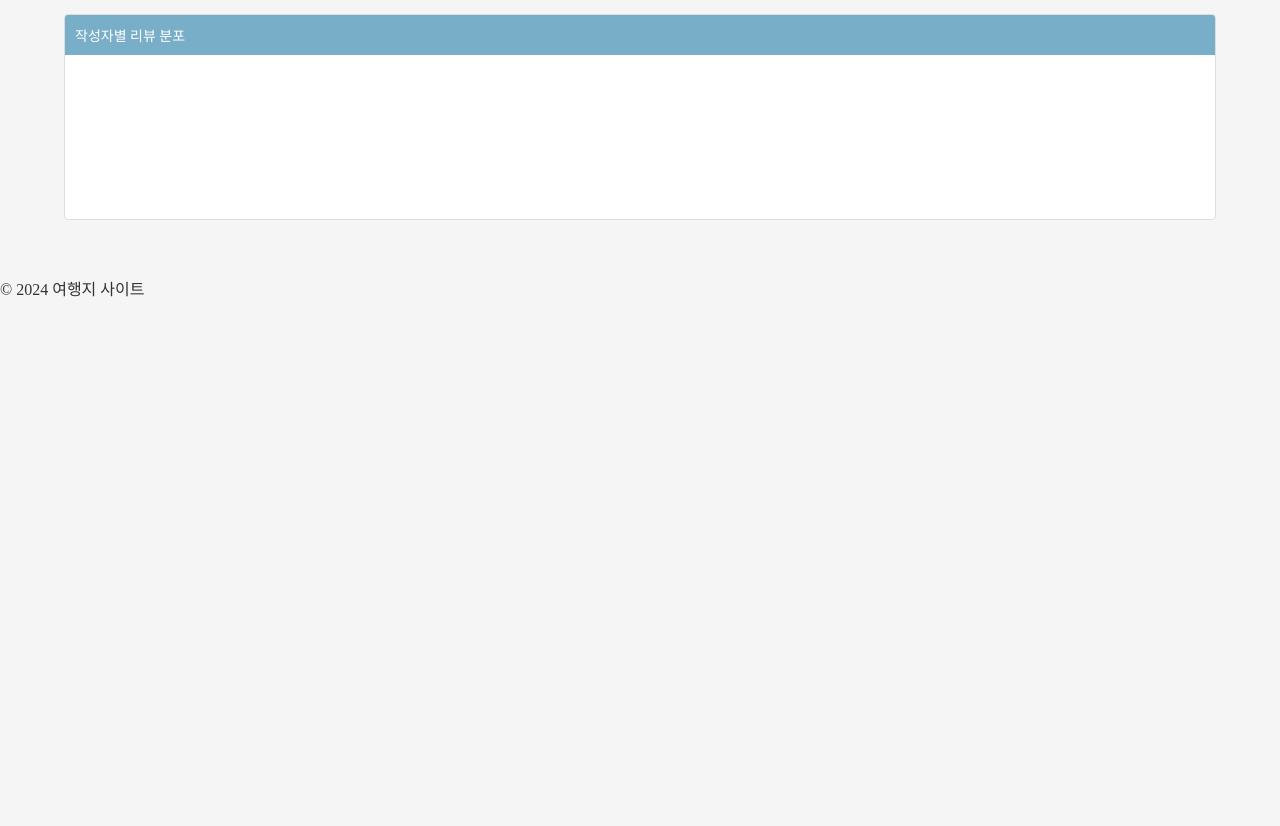
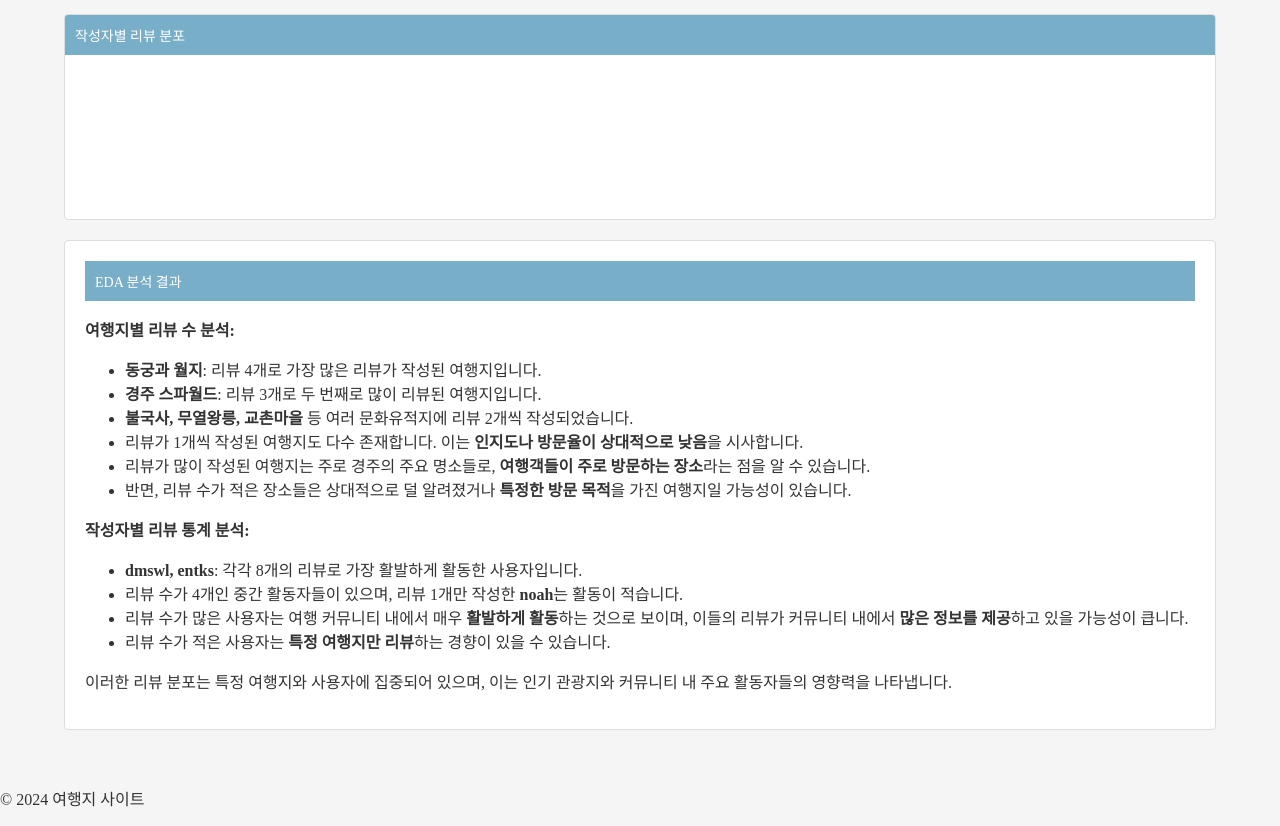
Before and after one commit to Cup-Of-Liber-Tea/MapPro, a Django app: template data/templates/travel_stats.html in a window 1280 px wide. Shown: the part 509-1335 px from the top of the page. Before the commit the page ends 806 px from the top, so only its background shows below. Run offline with Django 3.2, Linux system fonts and the light colour scheme; the template is opened without the code that fills it, so the values that code supplies are empty; a map, chart or similar area stays blank.

Commit message:
데이터 분석 결과 입력

```diff
--- a/data/templates/travel_stats.html
+++ b/data/templates/travel_stats.html
@@ -7,7 +7,6 @@
     <title>여행 데이터 분석</title>
     <style>
         body {
-            /* font-family: "Roboto", "Lucida Grande", "DejaVu Sans", "Bitstream Vera Sans", Verdana, Arial, sans-serif; */
             margin: 0;
             padding: 0;
             color: #333;
@@ -21,7 +20,6 @@
         h1 {
             font-weight: 300;
             font-size: 24px;
-            /* color: #666; */
             padding: 0 10px;
             margin-bottom: 20px;
         }
@@ -40,6 +38,12 @@
             margin: 0;
             padding: 10px;
             text-transform: uppercase;
+        }
+        .analysis {
+            padding: 20px;
+            background-color: #fff;
+            border: 1px solid #ddd;
+            margin-top: 20px;
         }
         table {
             border-collapse: collapse;
@@ -120,6 +124,27 @@
             <h2>작성자별 리뷰 분포</h2>
             <canvas id="authorChart"></canvas>
         </div>
+
+        <div class="module analysis">
+            <h2>EDA 분석 결과</h2>
+            <p><strong>여행지별 리뷰 수 분석:</strong></p>
+            <ul>
+                <li><strong>동궁과 월지</strong>: 리뷰 4개로 가장 많은 리뷰가 작성된 여행지입니다.</li>
+                <li><strong>경주 스파월드</strong>: 리뷰 3개로 두 번째로 많이 리뷰된 여행지입니다.</li>
+                <li><strong>불국사, 무열왕릉, 교촌마을</strong> 등 여러 문화유적지에 리뷰 2개씩 작성되었습니다.</li>
+                <li>리뷰가 1개씩 작성된 여행지도 다수 존재합니다. 이는 <strong>인지도나 방문율이 상대적으로 낮음</strong>을 시사합니다.</li>
+                <li>리뷰가 많이 작성된 여행지는 주로 경주의 주요 명소들로, <strong>여행객들이 주로 방문하는 장소</strong>라는 점을 알 수 있습니다.</li>
+                <li>반면, 리뷰 수가 적은 장소들은 상대적으로 덜 알려졌거나 <strong>특정한 방문 목적</strong>을 가진 여행지일 가능성이 있습니다.</li>
+            </ul>
+            <p><strong>작성자별 리뷰 통계 분석:</strong></p>
+            <ul>
+                <li><strong>dmswl, entks</strong>: 각각 8개의 리뷰로 가장 활발하게 활동한 사용자입니다.</li>
+                <li>리뷰 수가 4개인 중간 활동자들이 있으며, 리뷰 1개만 작성한 <strong>noah</strong>는 활동이 적습니다.</li>
+                <li>리뷰 수가 많은 사용자는 여행 커뮤니티 내에서 매우 <strong>활발하게 활동</strong>하는 것으로 보이며, 이들의 리뷰가 커뮤니티 내에서 <strong>많은 정보를 제공</strong>하고 있을 가능성이 큽니다.</li>
+                <li>리뷰 수가 적은 사용자는 <strong>특정 여행지만 리뷰</strong>하는 경향이 있을 수 있습니다.</li>
+            </ul>
+            <p>이러한 리뷰 분포는 특정 여행지와 사용자에 집중되어 있으며, 이는 인기 관광지와 커뮤니티 내 주요 활동자들의 영향력을 나타냅니다.</p>
+        </div>
     </div>
 
     <script src="https://cdn.jsdelivr.net/npm/chart.js"></script>
```
